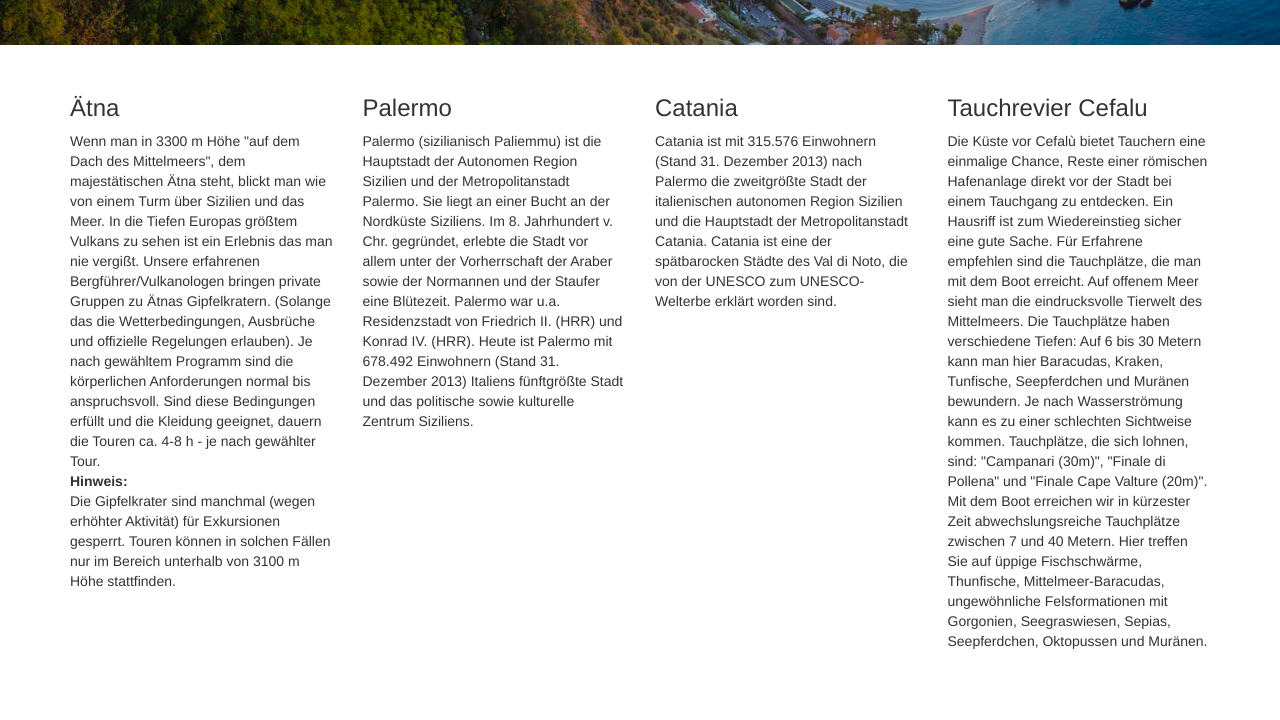
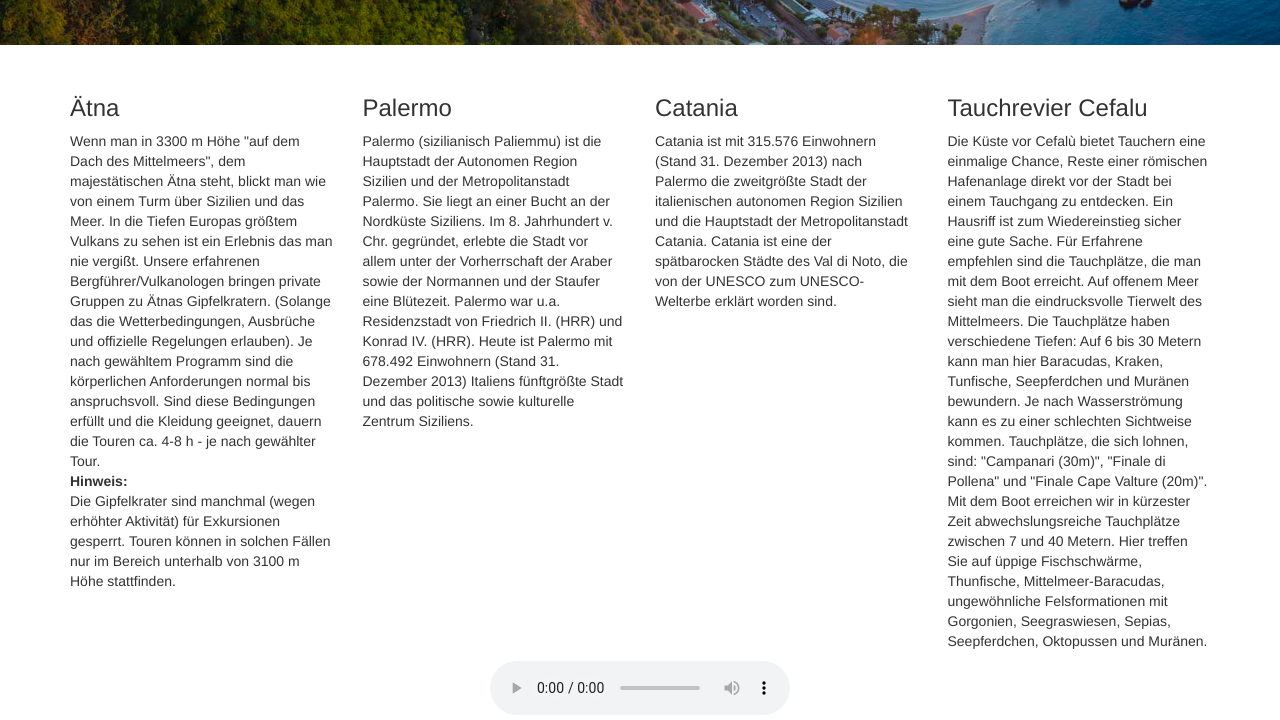
Before and after one commit to MarvKira/Sizilien, a plain HTML site: page index.html in a window 1280 px wide. Shown: the part 342-1062 px from the top of the page. Before the commit the page ends 1003 px from the top, so only its background shows below. Drawn offline with nearby package versions, Linux system fonts and the light colour scheme.

Commit message:
Update index.html

```diff
--- a/index.html
+++ b/index.html
@@ -150,7 +150,7 @@
     </div>
 
 </div>
-
+<center><audio src="files/Jubel.mp3" controls ></audio></center>
 <!-- jQuery (necessary for Bootstrap's JavaScript plugins) -->
 <script src="https://ajax.googleapis.com/ajax/libs/jquery/1.11.3/jquery.min.js"></script>
 <!-- Include all compiled plugins (below), or include individual files as needed -->
```
